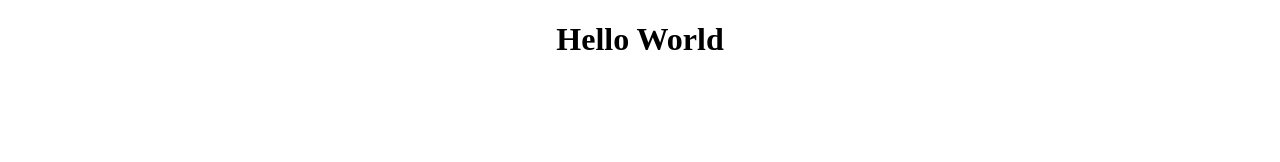
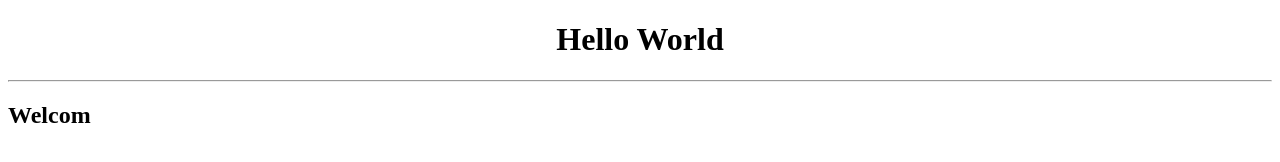
Before and after one commit to atjhoendz/coba-git-1, a plain HTML site: page index.html in a window 1280 px wide. Drawn offline with Linux system fonts and the light colour scheme.

Commit message:
add some code

```diff
--- a/index.html
+++ b/index.html
@@ -5,5 +5,7 @@
 	</head>
 	<body>
 		<center><h1>Hello World</h1></center>
+		<hr>
+		<h2>Welcom</h2>
 	</body>
 </html>
```
